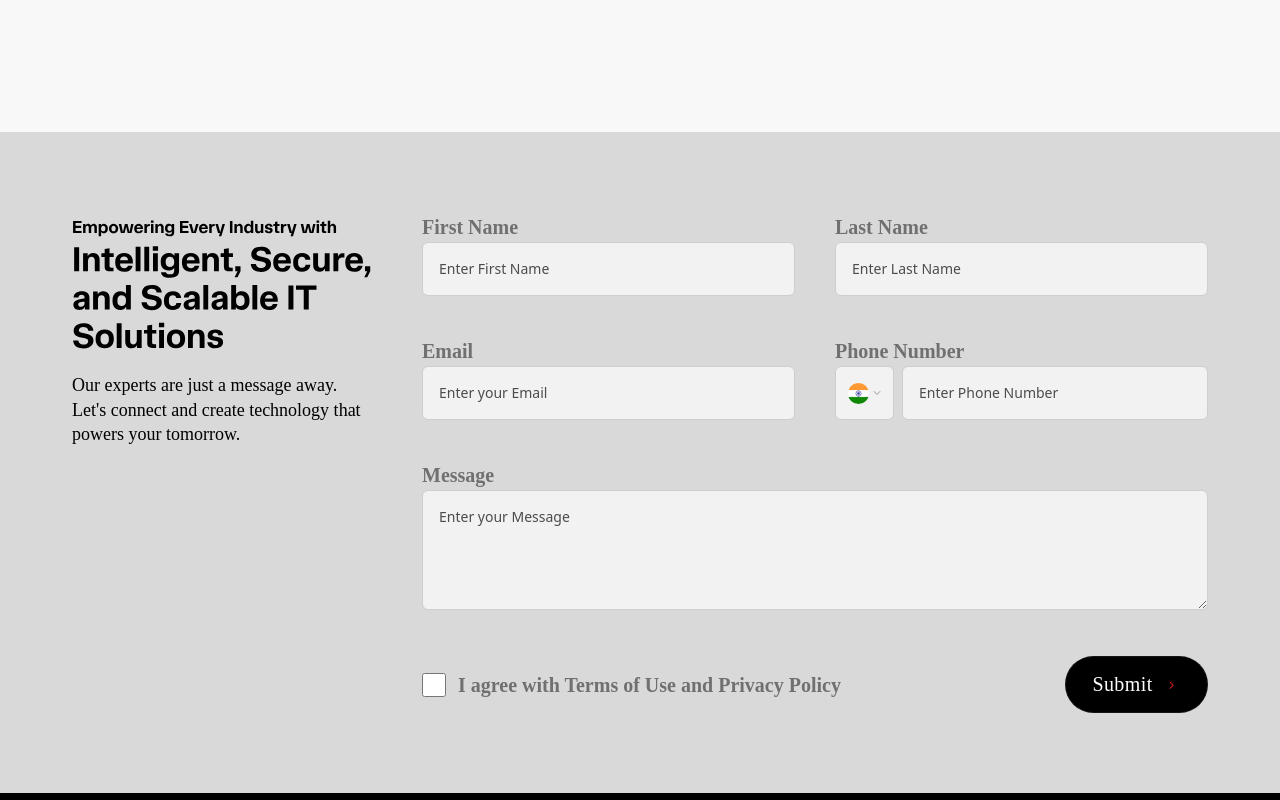
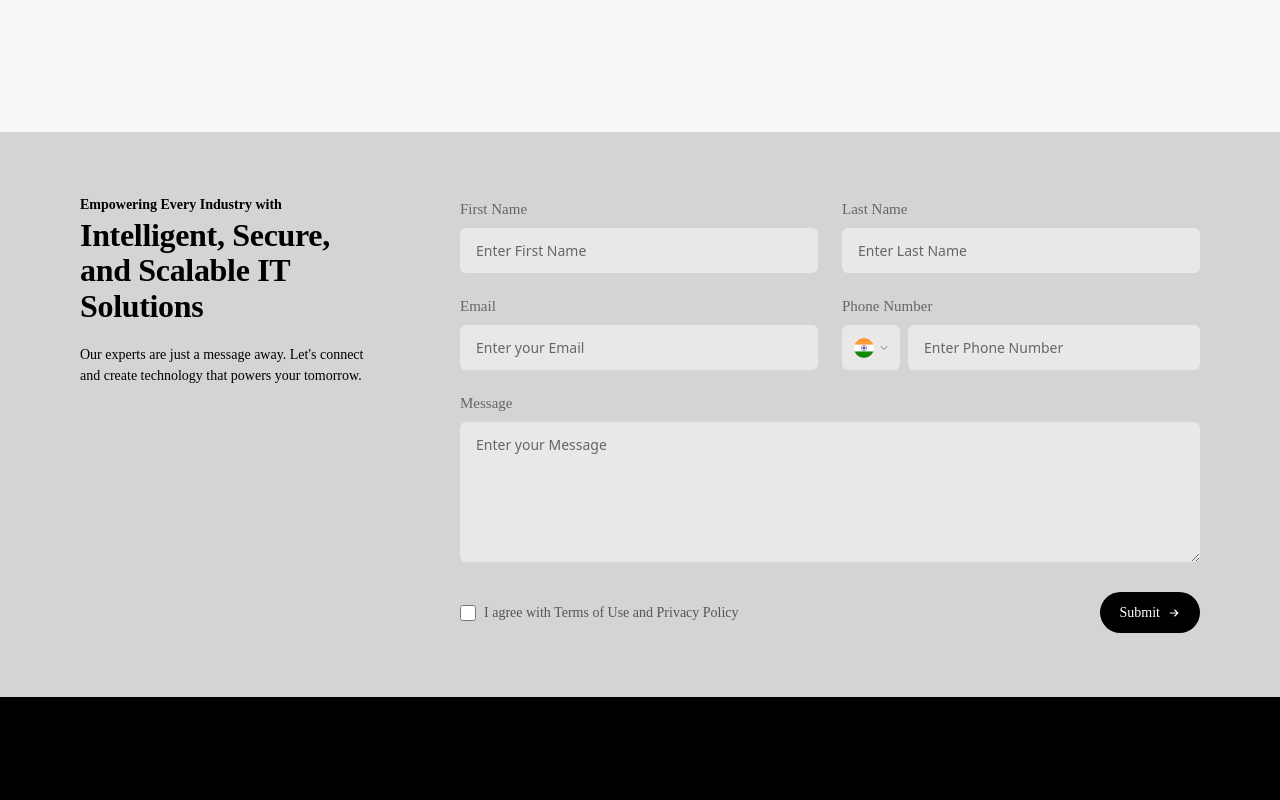
Before and after one commit to abhaysingh-22/nexobots, a Next.js app: page / in a window 1280 px wide. Shown: the part 7500-8300 px from the top of the page. Built offline with nearby package versions, Linux system fonts and the light colour scheme.

Commit message:
contact form

```diff
--- a/src/components/ContactForm.tsx
+++ b/src/components/ContactForm.tsx
@@ -4,11 +4,9 @@ import Image from "next/image";
 import { useState } from "react";
 
 const labelClasses =
-  "font-['Manrope'] text-sm sm:text-base lg:text-lg xl:text-[20px] font-semibold leading-[1.5] text-[#707070]";
+  "font-['Manrope'] text-[14px] lg:text-[15px] font-medium leading-[1.4] text-[#666666]";
 const inputClasses =
-  "w-full rounded-[6px] border border-[#CECECE] bg-[#F2F2F2] px-3 sm:px-4 py-2.5 sm:py-3 lg:py-4 text-sm sm:text-[14px] font-medium text-[#4C4C4C] placeholder:text-[#4C4C4C] focus:border-[#E11E24] focus:outline-none";
-const descriptionCopy =
-  "Our experts are just a message away. Let's connect and create technology that powers your tomorrow.";
+  "w-full rounded-[6px] border-none bg-[#E8E8E8] px-4 py-3 text-[14px] font-normal text-[#333333] placeholder:text-[#666666] focus:outline-none focus:ring-1 focus:ring-[#E11E24]";
 
 interface FormErrors {
   firstName?: string;
@@ -40,37 +38,27 @@ export function ContactForm() {
     return emailRegex.test(email);
   };
 
-  const validatePhone = (phone: string): boolean => {
-    // Remove all non-digit characters and check if it's 10 digits
-    const cleanedPhone = phone.replace(/\D/g, "");
-    return cleanedPhone.length === 10;
-  };
-
   const validateForm = (): boolean => {
     const newErrors: FormErrors = {};
 
-    // First Name validation
     if (!formData.firstName.trim()) {
       newErrors.firstName = "First name is required";
     } else if (formData.firstName.trim().length < 2) {
       newErrors.firstName = "First name must be at least 2 characters";
     }
 
-    // Last Name validation
     if (!formData.lastName.trim()) {
       newErrors.lastName = "Last name is required";
     } else if (formData.lastName.trim().length < 2) {
       newErrors.lastName = "Last name must be at least 2 characters";
     }
 
-    // Email validation
     if (!formData.email.trim()) {
       newErrors.email = "Email is required";
     } else if (!validateEmail(formData.email)) {
       newErrors.email = "Please enter a valid email address";
     }
 
-    // Phone validation
     const cleanedPhone = formData.phone.replace(/\D/g, "");
     if (!formData.phone.trim()) {
       newErrors.phone = "Phone number is required";
@@ -78,14 +66,12 @@ export function ContactForm() {
       newErrors.phone = "Please enter a valid 10-digit phone number";
     }
 
-    // Message validation
     if (!formData.message.trim()) {
       newErrors.message = "Message is required";
     } else if (formData.message.trim().length < 10) {
       newErrors.message = "Message must be at least 10 characters";
     }
 
-    // Terms validation
     if (!formData.terms) {
       newErrors.terms = "You must agree to the Terms of Use and Privacy Policy";
     }
@@ -105,7 +91,6 @@ export function ContactForm() {
       [name]: type === "checkbox" ? checked : (value || ""),
     }));
 
-    // Clear error when user starts typing
     if (errors[name as keyof FormErrors]) {
       setErrors((prev) => {
         const newErrors = { ...prev };
@@ -118,7 +103,6 @@ export function ContactForm() {
   const handleBlur = (e: React.FocusEvent<HTMLInputElement | HTMLTextAreaElement>) => {
     const { name, value } = e.target;
 
-    // Real-time validation for email and phone on blur
     if (name === "email" && value.trim()) {
       if (!validateEmail(value)) {
         setErrors((prev) => ({
@@ -150,7 +134,6 @@ export function ContactForm() {
     setSubmitStatus({ type: null, message: "" });
 
     try {
-      // Combine firstName and lastName for the name field, and also send separately
       const fullName = `${formData.firstName} ${formData.lastName}`.trim();
 
       const response = await fetch("https://api.web3forms.com/submit", {
@@ -178,7 +161,6 @@ export function ContactForm() {
           type: "success",
           message: "Form submitted successfully! We'll get back to you soon.",
         });
-        // Reset form
         setFormData({
           firstName: "",
           lastName: "",
@@ -203,47 +185,51 @@ export function ContactForm() {
       setIsSubmitting(false);
     }
   };
+
   return (
     <section
       id="contact"
-      className="bg-[#D9D9D9] px-4 sm:px-6 md:px-10 lg:px-12 xl:px-[72px] py-8 sm:py-10 md:py-12 lg:py-16 xl:py-[80px]"
+      className="bg-[#D4D4D4] px-6 sm:px-8 md:px-12 lg:px-16 xl:px-20 py-10 sm:py-12 md:py-14 lg:py-16"
     >
-      <div className="mx-auto w-full max-w-[1392px]">
-        <div className="grid gap-6 sm:gap-8 lg:gap-10 xl:gap-[50px] lg:grid-cols-[260px_minmax(0,1fr)] xl:grid-cols-[300px_minmax(0,1fr)] 2xl:grid-cols-[360px_minmax(0,1fr)]">
-          {/* Left Section - Image & Description */}
-          <div className="space-y-3 sm:space-y-4 lg:space-y-6 text-center lg:text-left">
-            <Image
-              src="/contact-form-icon.svg"
-              alt="Contact icon"
-              width={317}
-              height={145}
-              className="h-auto w-full max-w-[180px] sm:max-w-[220px] md:max-w-[250px] lg:max-w-[280px] xl:max-w-[317px] mx-auto lg:mx-0"
-            />
-            <p className="font-['Manrope'] text-xs sm:text-sm md:text-base lg:text-[16px] xl:text-[18px] font-medium leading-[1.4] sm:leading-[1.366] text-black max-w-xs sm:max-w-sm md:max-w-md mx-auto lg:mx-0">
-              {descriptionCopy}
+      <div className="mx-auto w-full max-w-[1200px]">
+        {/* Desktop: Two column layout, Mobile: Single column */}
+        <div className="flex flex-col lg:flex-row lg:gap-16 xl:gap-20">
+
+          {/* Header Section - Left side on desktop */}
+          <div className="lg:w-[280px] xl:w-[300px] lg:flex-shrink-0 mb-8 lg:mb-0">
+            <p className="font-['TASA_Orbiter'] text-[15px] sm:text-[16px] lg:text-[14px] font-bold leading-[1.3] text-black mb-1">
+              Empowering Every Industry with
+            </p>
+            <h2 className="font-['TASA_Orbiter'] text-[28px] sm:text-[32px] lg:text-[28px] xl:text-[32px] font-bold leading-[1.1] tracking-[-0.01em] text-black mb-4 lg:mb-5">
+              Intelligent, Secure, and Scalable IT Solutions
+            </h2>
+            <p className="font-['Manrope'] text-[14px] sm:text-[15px] lg:text-[13px] xl:text-[14px] font-normal leading-[1.5] text-black">
+              Our experts are just a message away. Let's connect and create technology that powers your tomorrow.
             </p>
           </div>
 
-          {/* Form */}
-          <form onSubmit={handleSubmit} className="space-y-4 sm:space-y-5 md:space-y-6 lg:space-y-8 xl:space-y-[40px]">
+          {/* Form - Right side on desktop */}
+          <div className="flex-1">
+            <form onSubmit={handleSubmit}>
               {/* Submit Status Message */}
               {submitStatus.type && (
                 <div
-                className={`rounded-lg p-3 sm:p-4 ${
+                  className={`rounded-lg p-3 mb-4 ${
                     submitStatus.type === "success"
                       ? "bg-green-50 text-green-800 border border-green-200"
                       : "bg-red-50 text-red-800 border border-red-200"
                   }`}
                 >
-                <p className="font-['Manrope'] text-xs sm:text-sm md:text-[16px] font-medium">
+                  <p className="font-['Manrope'] text-[13px] font-medium">
                     {submitStatus.message}
                   </p>
                 </div>
               )}
 
-            {/* First Name & Last Name */}
-            <div className="grid grid-cols-1 gap-4 sm:gap-5 md:gap-6 lg:gap-8 xl:gap-[40px] sm:grid-cols-2">
-              <div className="space-y-1.5 sm:space-y-2">
+              {/* First Name & Last Name - 2 columns on desktop */}
+              <div className="grid grid-cols-1 lg:grid-cols-2 gap-5 lg:gap-6 mb-5 lg:mb-5">
+                {/* First Name */}
+                <div>
                   <label htmlFor="first-name" className={labelClasses}>
                     First Name
                   </label>
@@ -254,17 +240,19 @@ export function ContactForm() {
                     placeholder="Enter First Name"
                     value={formData.firstName || ""}
                     onChange={handleChange}
-                  className={`${inputClasses} ${
-                    errors.firstName ? "border-[#E11E24]" : ""
+                    className={`${inputClasses} mt-2 ${
+                      errors.firstName ? "ring-1 ring-[#E11E24]" : ""
                     }`}
                   />
                   {errors.firstName && (
-                  <p className="text-[#E11E24] text-[10px] sm:text-[11px] md:text-[12px] font-medium">
+                    <p className="text-[#E11E24] text-[11px] font-medium mt-1">
                       {errors.firstName}
                     </p>
                   )}
                 </div>
-              <div className="space-y-1.5 sm:space-y-2">
+
+                {/* Last Name */}
+                <div>
                   <label htmlFor="last-name" className={labelClasses}>
                     Last Name
                   </label>
@@ -275,21 +263,22 @@ export function ContactForm() {
                     placeholder="Enter Last Name"
                     value={formData.lastName || ""}
                     onChange={handleChange}
-                  className={`${inputClasses} ${
-                    errors.lastName ? "border-[#E11E24]" : ""
+                    className={`${inputClasses} mt-2 ${
+                      errors.lastName ? "ring-1 ring-[#E11E24]" : ""
                     }`}
                   />
                   {errors.lastName && (
-                  <p className="text-[#E11E24] text-[10px] sm:text-[11px] md:text-[12px] font-medium">
+                    <p className="text-[#E11E24] text-[11px] font-medium mt-1">
                       {errors.lastName}
                     </p>
                   )}
                 </div>
               </div>
 
-            {/* Email & Phone */}
-            <div className="grid grid-cols-1 gap-4 sm:gap-5 md:gap-6 lg:gap-8 xl:gap-[40px] sm:grid-cols-2">
-              <div className="space-y-1.5 sm:space-y-2">
+              {/* Email & Phone - 2 columns on desktop */}
+              <div className="grid grid-cols-1 lg:grid-cols-2 gap-5 lg:gap-6 mb-5 lg:mb-5">
+                {/* Email */}
+                <div>
                   <label htmlFor="email" className={labelClasses}>
                     Email
                   </label>
@@ -301,27 +290,29 @@ export function ContactForm() {
                     value={formData.email || ""}
                     onChange={handleChange}
                     onBlur={handleBlur}
-                  className={`${inputClasses} ${
-                    errors.email ? "border-[#E11E24]" : ""
+                    className={`${inputClasses} mt-2 ${
+                      errors.email ? "ring-1 ring-[#E11E24]" : ""
                     }`}
                   />
                   {errors.email && (
-                  <p className="text-[#E11E24] text-[10px] sm:text-[11px] md:text-[12px] font-medium">
+                    <p className="text-[#E11E24] text-[11px] font-medium mt-1">
                       {errors.email}
                     </p>
                   )}
                 </div>
-              <div className="space-y-1.5 sm:space-y-2">
+
+                {/* Phone Number */}
+                <div>
                   <label htmlFor="phone" className={labelClasses}>
                     Phone Number
                   </label>
-                <div className="flex items-stretch gap-2">
+                  <div className="flex items-stretch gap-2 mt-2">
                     <button
                       type="button"
-                    className="flex items-center justify-center gap-1 rounded-[6px] border border-[#CECECE] bg-[#F2F2F2] px-2 sm:px-3 flex-shrink-0 min-w-[48px] sm:min-w-[56px]"
+                      className="flex items-center justify-center gap-1.5 rounded-[6px] bg-[#E8E8E8] px-3 py-3 flex-shrink-0"
                       aria-label="Country code selector"
                     >
-                    <div className="relative w-5 h-5 sm:w-[21px] sm:h-[21px] rounded-full overflow-hidden flex-shrink-0">
+                      <div className="relative w-5 h-5 rounded-full overflow-hidden flex-shrink-0">
                         <Image
                           src="/indian-flag.png"
                           alt="Indian flag"
@@ -332,14 +323,14 @@ export function ContactForm() {
                       </div>
                       <svg
                         viewBox="0 0 12 7"
-                      className="h-[4px] w-[8px] text-[#4C4C4C] flex-shrink-0"
+                        className="h-[4px] w-[8px] text-[#666666] flex-shrink-0"
                         fill="none"
                         aria-hidden="true"
                       >
                         <path
                           d="M1 1L6 6L11 1"
                           stroke="currentColor"
-                        strokeWidth="1"
+                          strokeWidth="1.5"
                           strokeLinecap="round"
                           strokeLinejoin="round"
                         />
@@ -354,22 +345,22 @@ export function ContactForm() {
                         value={formData.phone || ""}
                         onChange={handleChange}
                         onBlur={handleBlur}
-                      className={`w-full rounded-[6px] border border-[#CECECE] bg-[#F2F2F2] px-3 sm:px-4 py-2.5 sm:py-3 lg:py-4 text-sm sm:text-[14px] font-medium text-[#4C4C4C] placeholder:text-[#4C4C4C] focus:border-[#E11E24] focus:outline-none ${
-                        errors.phone ? "border-[#E11E24]" : ""
+                        className={`${inputClasses} ${
+                          errors.phone ? "ring-1 ring-[#E11E24]" : ""
                         }`}
                       />
+                    </div>
+                  </div>
                   {errors.phone && (
-                      <p className="text-[#E11E24] text-[10px] sm:text-[11px] md:text-[12px] font-medium mt-1">
+                    <p className="text-[#E11E24] text-[11px] font-medium mt-1">
                       {errors.phone}
                     </p>
                   )}
                 </div>
               </div>
-              </div>
-            </div>
 
-            {/* Message */}
-            <div className="space-y-1.5 sm:space-y-2">
+              {/* Message - Full width */}
+              <div className="mb-5 lg:mb-6">
                 <label htmlFor="message" className={labelClasses}>
                   Message
                 </label>
@@ -377,26 +368,27 @@ export function ContactForm() {
                   id="message"
                   name="message"
                   placeholder="Enter your Message"
-                rows={3}
+                  rows={5}
                   value={formData.message || ""}
                   onChange={handleChange}
-                className={`${inputClasses} min-h-[80px] sm:min-h-[100px] lg:min-h-[120px] resize-y ${
-                  errors.message ? "border-[#E11E24]" : ""
+                  className={`${inputClasses} mt-2 min-h-[120px] lg:min-h-[140px] resize-y ${
+                    errors.message ? "ring-1 ring-[#E11E24]" : ""
                   }`}
                 />
                 {errors.message && (
-                <p className="text-[#E11E24] text-[10px] sm:text-[11px] md:text-[12px] font-medium">
+                  <p className="text-[#E11E24] text-[11px] font-medium mt-1">
                     {errors.message}
                   </p>
                 )}
               </div>
 
-            {/* Terms & Submit */}
-            <div className="flex flex-col gap-3 sm:gap-4 lg:flex-row lg:items-center lg:justify-between">
-              <div className="space-y-1">
+              {/* Terms & Submit - Row on desktop, stacked on mobile */}
+              <div className="flex flex-col lg:flex-row lg:items-center lg:justify-between gap-4 lg:gap-6">
+                {/* Terms Checkbox */}
+                <div>
                   <label
                     htmlFor="terms"
-                  className="flex items-start sm:items-center gap-2 sm:gap-3 font-['Manrope'] text-xs sm:text-sm md:text-base lg:text-lg xl:text-[20px] font-semibold text-[#707070] cursor-pointer"
+                    className="flex items-center gap-2 cursor-pointer"
                   >
                     <input
                       type="checkbox"
@@ -404,40 +396,48 @@ export function ContactForm() {
                       name="terms"
                       checked={formData.terms}
                       onChange={handleChange}
-                    className="h-4 w-4 sm:h-5 sm:w-5 lg:h-6 lg:w-6 rounded border-[#CECECE] bg-[#C9C9C9] text-[#E11E24] focus:ring-[#E11E24] mt-0.5 sm:mt-0 flex-shrink-0"
+                      className="h-4 w-4 rounded-[3px] border-[#AAAAAA] bg-[#CCCCCC] text-[#E11E24] focus:ring-[#E11E24] flex-shrink-0 accent-[#E11E24]"
                     />
-                  <span className="leading-tight sm:leading-normal">
+                    <span className="font-['Manrope'] text-[13px] lg:text-[14px] font-normal text-[#555555] leading-normal">
                       I agree with Terms of Use and Privacy Policy
                     </span>
                   </label>
                   {errors.terms && (
-                  <p className="text-[#E11E24] text-[10px] sm:text-[11px] md:text-[12px] font-medium ml-6 sm:ml-8 lg:ml-9">
+                    <p className="text-[#E11E24] text-[11px] font-medium mt-1 ml-6">
                       {errors.terms}
                     </p>
                   )}
                 </div>
 
+                {/* Submit Button */}
                 <button
                   type="submit"
                   disabled={isSubmitting}
-                className="inline-flex items-center justify-center gap-2 rounded-[75px] border border-[rgba(70,70,70,0.3)] bg-black text-white transition hover:bg-black/90 disabled:opacity-50 disabled:cursor-not-allowed px-4 sm:px-5 lg:px-6 py-2.5 sm:py-3 w-full sm:w-auto min-w-[120px] sm:min-w-[130px] lg:min-w-[143px]"
+                  className="inline-flex items-center justify-center gap-2 rounded-full bg-black text-white transition hover:bg-black/90 disabled:opacity-50 disabled:cursor-not-allowed px-5 py-2.5 w-fit"
                 >
-                <span className="whitespace-nowrap font-['Manrope'] text-sm sm:text-base lg:text-lg xl:text-[20px] font-light tracking-[0.02em]">
+                  <span className="whitespace-nowrap font-['Manrope'] text-[13px] lg:text-[14px] font-medium">
                     {isSubmitting ? "Submitting..." : "Submit"}
                   </span>
                   {!isSubmitting && (
-                  <Image
-                    src="/find-out-more-arrow.svg"
-                    alt=""
-                    width={20}
-                    height={20}
-                    className="h-3.5 w-3.5 sm:h-4 sm:w-4 lg:h-5 lg:w-5"
+                    <svg
+                      viewBox="0 0 16 16"
+                      fill="none"
+                      className="h-3 w-3"
                       aria-hidden="true"
+                    >
+                      <path
+                        d="M3 8h10M9 4l4 4-4 4"
+                        stroke="currentColor"
+                        strokeWidth="1.5"
+                        strokeLinecap="round"
+                        strokeLinejoin="round"
                       />
+                    </svg>
                   )}
                 </button>
               </div>
             </form>
+          </div>
         </div>
       </div>
     </section>
```
Lines whose indentation alone changed are shown as unchanged.
